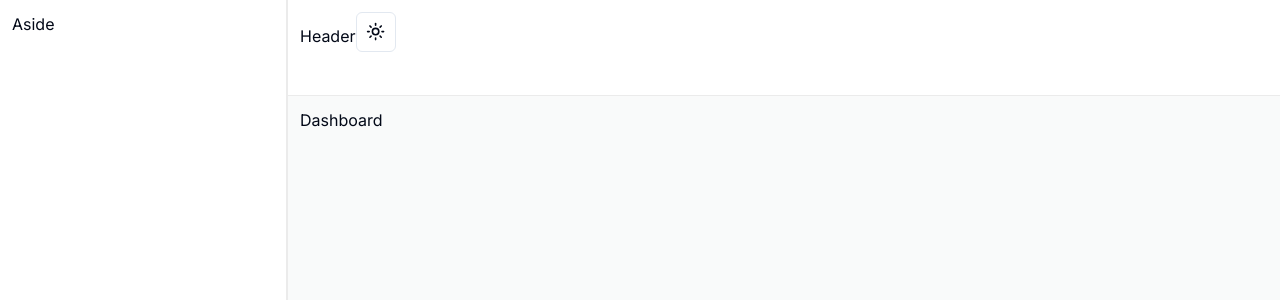
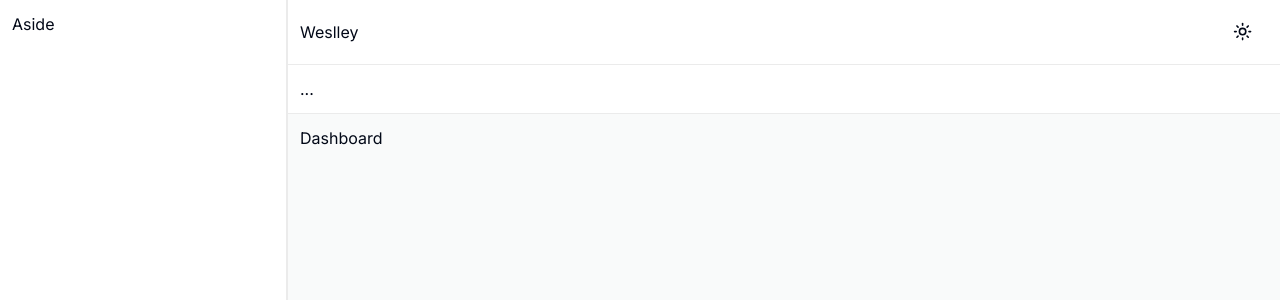
Before and after one commit to weslley19/next-dizimo, a Next.js app: page / in a window 1280 px wide. Shown: the top 300 px of the page. Built offline with nearby package versions, Linux system fonts and the light colour scheme.

Commit message:
feat: estilizando header

```diff
--- a/src/components/header/index.tsx
+++ b/src/components/header/index.tsx
@@ -1,11 +1,18 @@
 import { ThemeToggle } from "@/components/theme-toggle";
 
 export default function Header() {
+  const user = 'Weslley'
+
   return (
     <>
-      <header className="h-24 bg-header border-b px-3 py-3 border-custom">
-        Header
-        <ThemeToggle />
+      <header className="h-26 bg-header">
+        <div className="border-b border-custom px-3 py-3
+          flex justify-between items-center
+        ">
+          <span>{user}</span>
+          <ThemeToggle />
+        </div>
+        <div className="border-b border-custom px-3 py-3">...</div>
       </header>
     </>
   )
--- a/src/components/theme-toggle/index.tsx
+++ b/src/components/theme-toggle/index.tsx
@@ -18,7 +18,7 @@ export function ThemeToggle() {
   return (
     <DropdownMenu>
       <DropdownMenuTrigger asChild>
-        <Button variant="outline" size="icon">
+        <Button variant="outline" className="border-0 bg-transparent outline-none">
           <Sun className="h-[1.2rem] w-[1.2rem] rotate-0 scale-100 transition-all dark:-rotate-90 dark:scale-0" />
           <Moon className="absolute h-[1.2rem] w-[1.2rem] rotate-90 scale-0 transition-all dark:rotate-0 dark:scale-100" />
           <span className="sr-only">Toggle theme</span>
```
